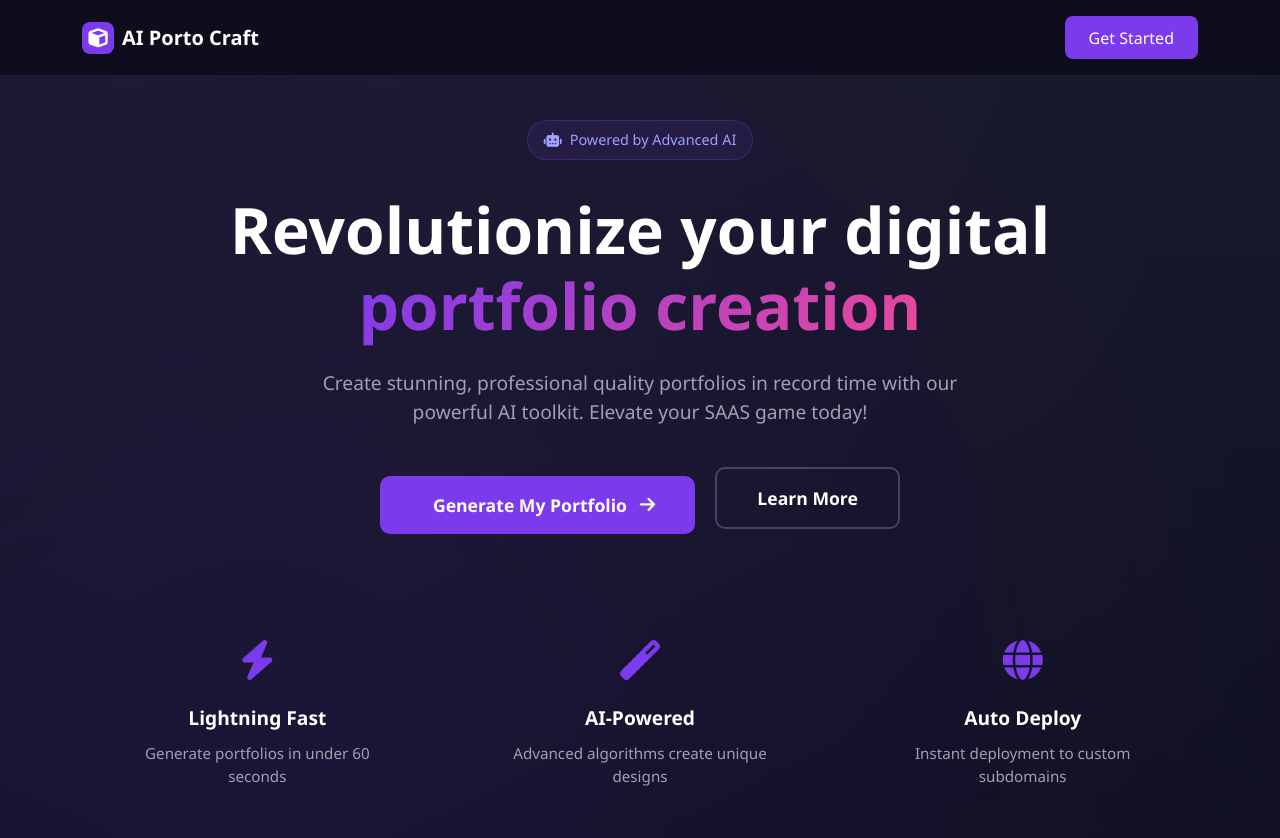
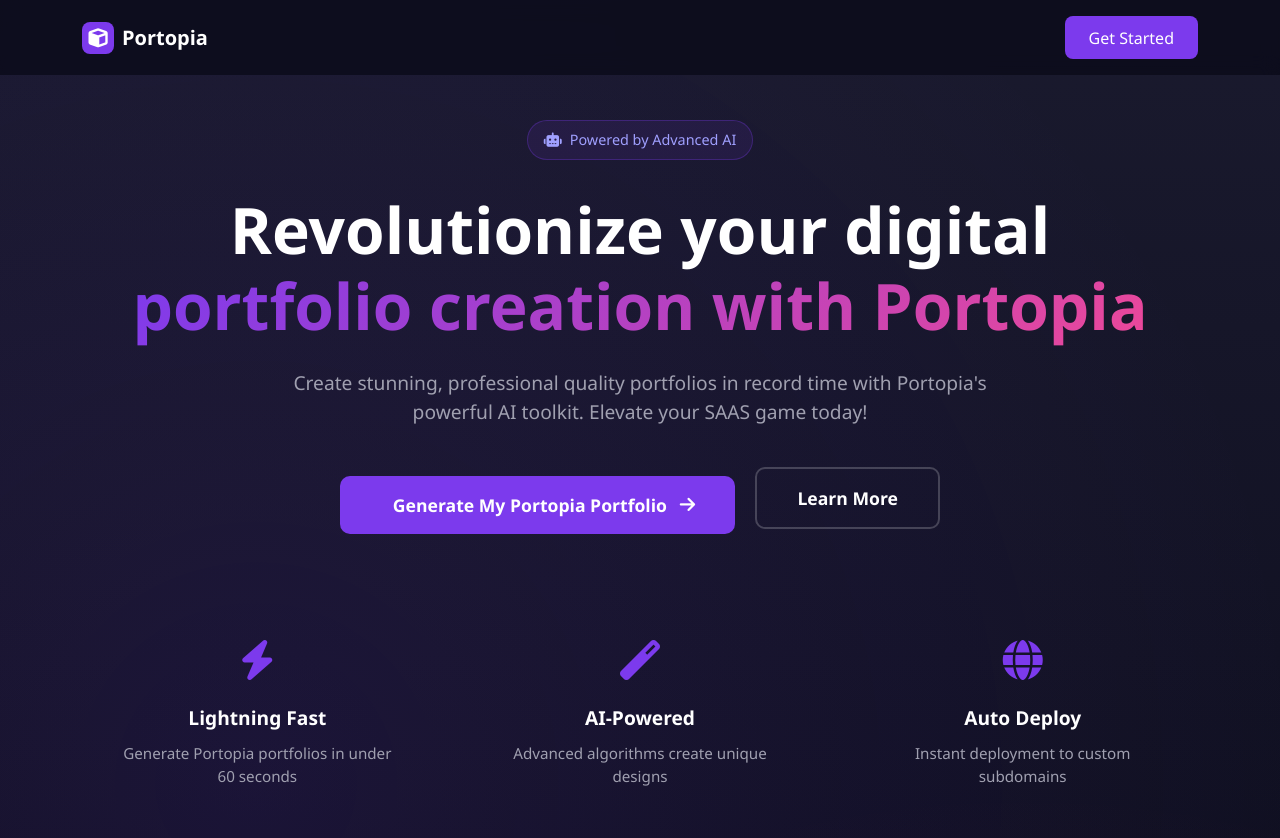
Before and after one commit to devhobaa/AI-Portfolio-Generator, a website: page public/index.html in a window 1280 px wide. Shown: the top 838 px of the page. Drawn offline with nearby package versions, Linux system fonts and the light colour scheme.

Commit message:
Portopia

```diff
--- a/public/index.html
+++ b/public/index.html
@@ -3,7 +3,7 @@
 <head>
     <meta charset="UTF-8">
     <meta name="viewport" content="width=device-width, initial-scale=1.0">
-    <title>AI Porto Craft - Revolutionize Your Digital Portfolio</title>
+    <title>Portopia - Revolutionize Your Digital Portfolio</title>
     <link href="https://cdn.jsdelivr.net/npm/bootstrap@5.3.0/dist/css/bootstrap.min.css" rel="stylesheet">
     <link rel="stylesheet" href="https://cdnjs.cloudflare.com/ajax/libs/font-awesome/6.4.0/css/all.min.css">
     <style>
@@ -377,7 +377,7 @@
                 <div class="logo-icon">
                     <i class="fas fa-cube"></i>
                 </div>
-                AI Porto Craft
+                Portopia
             </a>
             <button class="btn btn-get-started">Get Started</button>
         </div>
@@ -392,15 +392,15 @@
             </div>
             <h1 class="hero-title">
                 Revolutionize your digital<br>
-                <span class="text-gradient">portfolio creation</span>
+                <span class="text-gradient">portfolio creation with Portopia</span>
             </h1>
             <p class="hero-subtitle">
-                Create stunning, professional quality portfolios in record time with our powerful AI toolkit. Elevate your SAAS game today!
+                Create stunning, professional quality portfolios in record time with Portopia's powerful AI toolkit. Elevate your SAAS game today!
             </p>
             <div>
                 <button class="btn-primary-large">
                     <i href=data-collection.html classs="fas fa-globe"></i>
-                    <a href=data-collection.html>Generate My Portfolio</a>
+                    <a href=data-collection.html>Generate My Portopia Portfolio</a>
                     <i class="fas fa-arrow-right"></i>
                 </button>
                 <button class="btn-secondary-large">Learn More</button>
@@ -414,7 +414,7 @@
                         <i class="fas fa-bolt"></i>
                     </div>
                     <h3 class="feature-title">Lightning Fast</h3>
-                    <p class="feature-text">Generate portfolios in under 60 seconds</p>
+                    <p class="feature-text">Generate Portopia portfolios in under 60 seconds</p>
                 </div>
                 <div class="feature-card">
                     <div class="feature-icon">
@@ -550,7 +550,7 @@
                 </div>
             </div>
             <div class="footer-bottom">
-                <div>© 2024 AI Porto Craft. All rights reserved.</div>
+                <div>© 2024 Portopia. All rights reserved.</div>
                 <div>Powered by advanced AI technology</div>
             </div>
         </div>
```
